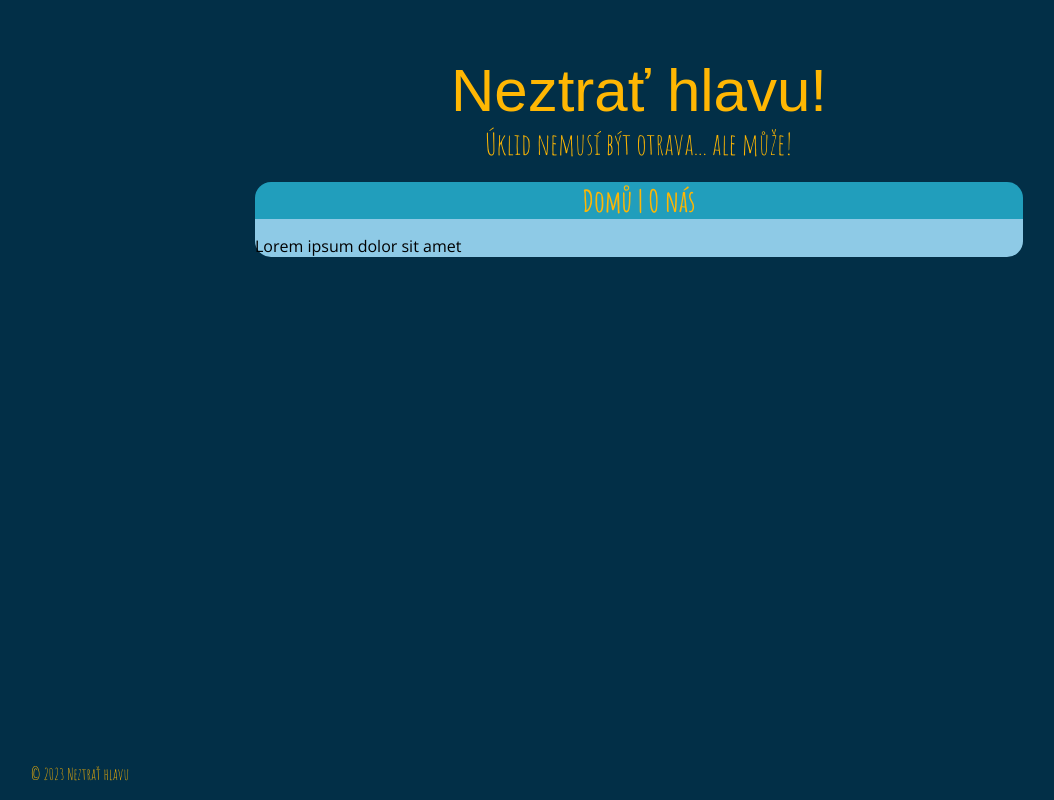
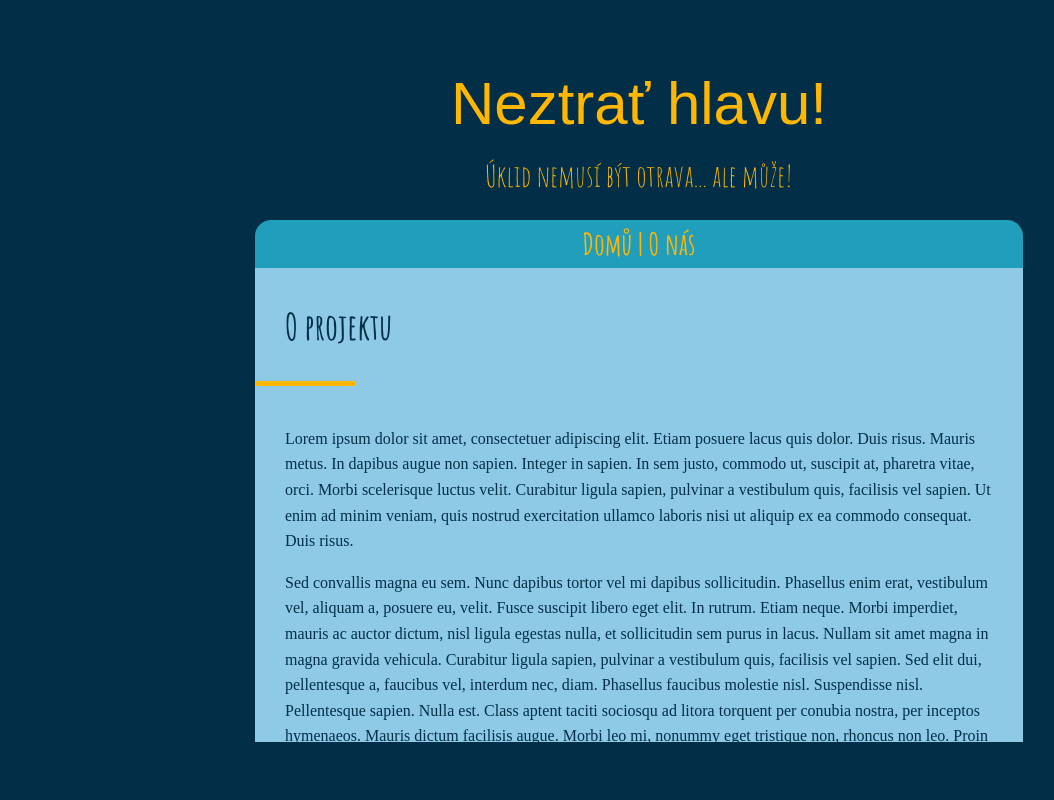
Before and after one commit to ciiryah/about-app, a React app: page / in a window 1280 px wide. Shown: the top 800 px of the page, without its empty margins (1-1055 px from the left). Built offline with nearby package versions, Linux system fonts and the light colour scheme; a web font is replaced by a local one.

Commit message:
Paragraph added, global styles changed, HomePage wip

```diff
--- /dev/null
+++ b/src/pages/HomePage/components/Paragraph/index.jsx
@@ -0,0 +1,34 @@
+import React from "react";
+import "./style.css";
+export const Paragraph = ({ middle }) => {
+  return (
+    <div>
+      <h2 className={middle}>O projektu</h2>
+      <p className={middle}>
+        Lorem ipsum dolor sit amet, consectetuer adipiscing elit. Etiam posuere
+        lacus quis dolor. Duis risus. Mauris metus. In dapibus augue non sapien.
+        Integer in sapien. In sem justo, commodo ut, suscipit at, pharetra
+        vitae, orci. Morbi scelerisque luctus velit. Curabitur ligula sapien,
+        pulvinar a vestibulum quis, facilisis vel sapien. Ut enim ad minim
+        veniam, quis nostrud exercitation ullamco laboris nisi ut aliquip ex ea
+        commodo consequat. Duis risus.
+      </p>
+
+      <p className={middle}>
+        Sed convallis magna eu sem. Nunc dapibus tortor vel mi dapibus
+        sollicitudin. Phasellus enim erat, vestibulum vel, aliquam a, posuere
+        eu, velit. Fusce suscipit libero eget elit. In rutrum. Etiam neque.
+        Morbi imperdiet, mauris ac auctor dictum, nisl ligula egestas nulla, et
+        sollicitudin sem purus in lacus. Nullam sit amet magna in magna gravida
+        vehicula. Curabitur ligula sapien, pulvinar a vestibulum quis, facilisis
+        vel sapien. Sed elit dui, pellentesque a, faucibus vel, interdum nec,
+        diam. Phasellus faucibus molestie nisl. Suspendisse nisl. Pellentesque
+        sapien. Nulla est. Class aptent taciti sociosqu ad litora torquent per
+        conubia nostra, per inceptos hymenaeos. Mauris dictum facilisis augue.
+        Morbi leo mi, nonummy eget tristique non, rhoncus non leo. Proin in
+        tellus sit amet nibh dignissim sagittis. Fusce tellus odio, dapibus id
+        fermentum quis, suscipit id erat. Nullam rhoncus aliquam metus.
+      </p>
+    </div>
+  );
+};
--- /dev/null
+++ b/src/pages/HomePage/components/Paragraph/style.css
@@ -0,0 +1,49 @@
+p {
+    padding: 0px 30px;
+    color: #022f47;
+}
+
+img {
+    width: 100%;
+    /* border: 2px solid blue; */
+    display: block;
+    margin-top: 20px;
+}
+
+.popisek {
+    text-align: center;
+    /* border: 2px solid red; */
+    color:rgba(0, 0, 0, 0.3);
+    font-size: 12px;
+    font-weight: bold;
+    font-family: 'Raleway', 'sans-serif';
+}
+
+.text {
+    font-weight: lighter;
+    margin: 10px 0;
+}
+
+
+h2 {
+    margin: 30px 0px 40px 30px;
+    font-family: 'Amatic SC', sans-serif;
+    color: #022f47;
+    font-size: 36px;
+    font-weight: 700;
+}
+
+h2::after {
+    content: " ";
+    display: block;
+    width: 100px;
+    height: 5px;
+    margin: 25px 0px;
+    position: relative;
+    right: 30px;
+    background-color: #ffb703;
+}
+
+.switch {
+    padding-left: 20%;
+}
--- a/src/pages/HomePage/index.jsx
+++ b/src/pages/HomePage/index.jsx
@@ -2,15 +2,16 @@ import React from "react";
 import "./style.css";
 import { Header } from "../../components/Header";
 import { Footer } from "../../components/Footer";
+import { Paragraph } from "./components/Paragraph";
 
 export const HomePage = () => {
   return (
     <div className="container">
       <Header />
       <main>
-        <div>
-          <p>Lorem ipsum dolor sit amet</p>
-        </div>
+        <Paragraph />
+        <Paragraph middle="switch" />
+        <Paragraph />
       </main>
       <Footer />
     </div>
--- a/src/style.css
+++ b/src/style.css
@@ -9,6 +9,15 @@ html {
   background-color: #022f47; /*#33457f;*/
 }
 
+body {
+  margin: 0;
+  padding: 0;
+  font-family: 'Merriweather', serif;
+  font-size: 16px;
+  line-height: 1.6;
+  width: 100%;
+}
+
 .container {
   max-width: 48rem;
   margin-right: auto;
```
